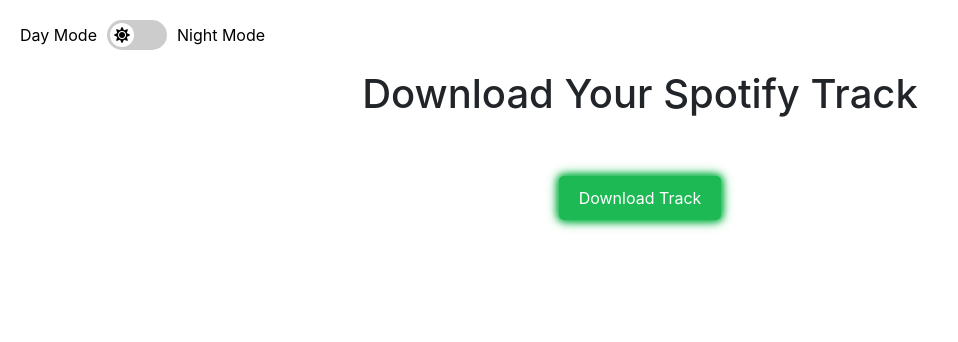
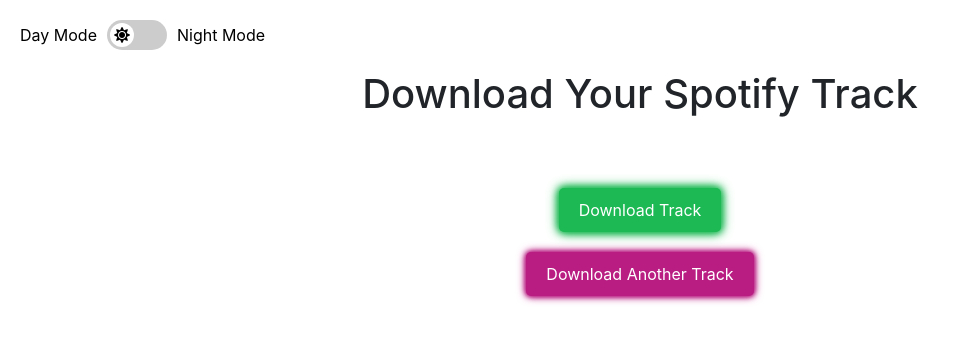
Before and after one commit to ezequielcutin/spotify-to-mp3, a Flask app: template templates/download.html in a window 1280 px wide. Shown: the top 342 px of the page, without its empty margins (0-958 px from the left). Run offline with Flask 3, Linux system fonts and the light colour scheme; the template is opened without the code that fills it, so the values that code supplies are empty; some libraries are stand-ins or nearby versions.

Commit message:
Added home button

```diff
--- a/static/js/download.js
+++ b/static/js/download.js
@@ -64,9 +64,16 @@
         matrixLoading.style.display = 'none';
         hackingMessage.style.display = 'none';
 
-        // Start typewriter effect for the button
+        // Show both buttons immediately
+        downloadButton.style.display = 'inline-block';
+        document.getElementById('downloadAnotherButton').style.display = 'inline-block';
+
+        // Start typewriter effect for both buttons simultaneously
         typewriterEffect(downloadButton, 'Download Track', 50, () => {
             downloadButton.classList.add('button-glow');
+        });
+        typewriterEffect(document.getElementById('downloadAnotherButton'), 'Download Another Track', 50, () => {
+            document.getElementById('downloadAnotherButton').classList.add('button-glow');
         });
     }, timeToHack);
 
--- a/static/style.css
+++ b/static/style.css
@@ -63,17 +63,52 @@
     transition: background-color 0.3s;
 }
 
+#downloadAnotherButton {
+    background-color: #b91d82; /* Complementary magenta color */
+    color: white;
+    border: none;
+    padding: 10px 20px;
+    font-size: 16px;
+    cursor: pointer;
+    border-radius: 5px;
+    transition: background-color 0.3s;
+}
+
+#downloadAnotherButton:hover {
+    background-color: #a01a70; /* Darker shade for hover effect */
+    color:black;
+}
+
 .button-glow {
     animation: glow 1.5s ease-in-out infinite alternate;
 }
 
 @keyframes glow {
     from {
-        box-shadow: 0 0 2.5px #1db954, 0 0 5px #1db954, 0 0 7.5px #1db954;
+        box-shadow: 0 0 2.5px var(--glow-color), 0 0 5px var(--glow-color), 0 0 7.5px var(--glow-color);
     }
     to {
-        box-shadow: 0 0 10px #1db954, 0 0 10px #1db954, 0 0 15px #1db954;
+        box-shadow: 0 0 10px var(--glow-color), 0 0 10px var(--glow-color), 0 0 15px var(--glow-color);
     }
+}
+
+#downloadButton {
+    --glow-color: #1db954;
+}
+
+#downloadAnotherButton {
+    --glow-color: #b91d82;
+}
+
+.button-container {
+    display: flex;
+    flex-direction: column;
+    align-items: center;
+    margin-top: 20px;
+}
+
+.button-container .btn-custom {
+    margin: 10px 0;
 }
 
 
--- a/templates/download.html
+++ b/templates/download.html
@@ -20,7 +20,10 @@
         <h1>Download Your Spotify Track</h1>
         <div id="hackingMessage" class="hacking-message">Hacking into the mainframe...</div>
         <div id="matrix-loading" class="matrix-loading"></div>
-        <button id="downloadButton" class="btn btn-custom" style="display: none;">Download Track</button>
+        <div class="button-container">
+            <button id="downloadButton" class="btn btn-custom" style="display: none;">Download Track</button>
+            <a href="/" id="downloadAnotherButton" class="btn btn-custom" style="display: none;">Download Another Track</a>
+        </div>
     </div>
     <div class="rain" id="rain"></div>
     <script src="https://code.jquery.com/jquery-3.5.1.slim.min.js"></script>
```
